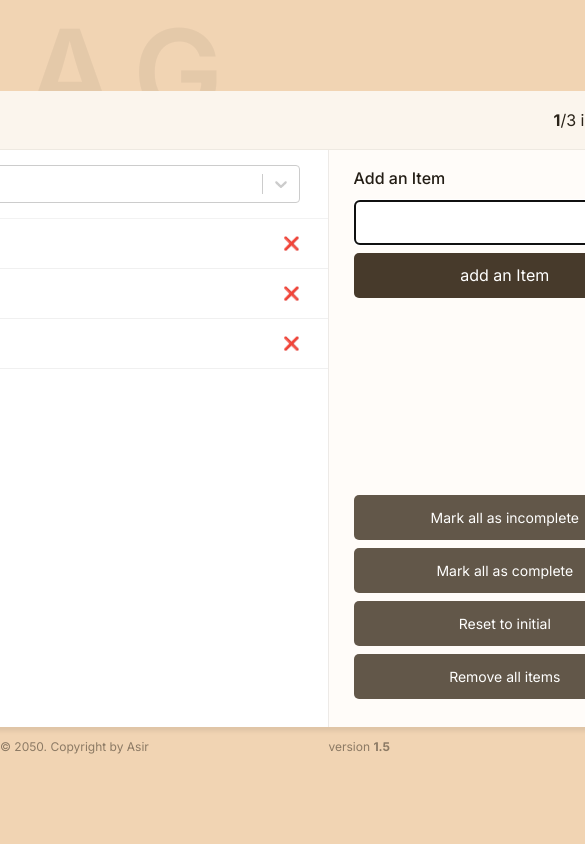
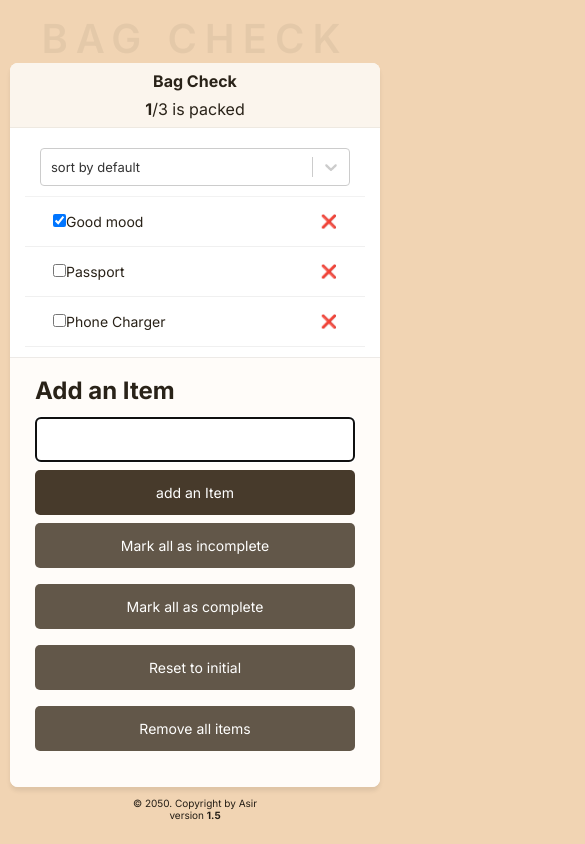
Before and after one commit to Ashab-Asir/bag-check, a React (Vite) app: page / in a window 390 px wide. Shown: the top 844 px of the page, 585 px wide, since content can reach past the window. Built offline with nearby package versions, Linux system fonts and the light colour scheme.

Commit message:
responsiveness code added

```diff
--- a/src/components/index.css
+++ b/src/components/index.css
@@ -27,7 +27,7 @@ small {
 body {
   font-family: "Inter", sans-serif;
   background-color: #f1d4b3;
-  overflow: hidden;
+  overflow-x: hidden;
   color: #292218;
 }
 
@@ -36,26 +36,26 @@ body {
   flex-direction: column;
   justify-content: center;
   align-items: center;
-  height: 100vh;
+  min-height: 100vh;
+  padding: 10px;
 }
 
 main {
-  width: 972px;
-  height: 636px;
+  width: 100%;
+  max-width: 972px;
+  height: auto;
   background-color: #fff;
   border-radius: 8px;
-  overflow: hidden;
   display: grid;
   grid-template-columns: 7fr 4fr;
-  grid-template-rows: 59px 1fr;
+  grid-template-rows: auto 1fr;
   box-shadow: 0 4px 4px rgba(0, 0, 0, 0.08);
-  /* box-shadow: rgba(255, 255, 255, 0.1) 0px 1px 1px 0px inset, rgba(50, 50, 93, 0.25) 0px 50px 100px -20px, rgba(0, 0, 0, 0.3) 0px 30px 60px -30px; */
-  /* box-shadow: rgba(0, 0, 0, 0.25) 0px 25px 50px -12px; */
+  overflow: hidden;
 }
 
+/* Header */
 header {
-  grid-column: 1 / 3;
-  grid-row: 1 / 2;
+  grid-column: 1 / -1;
   background-color: #fbf5ed;
   border-bottom: 1px solid rgba(0, 0, 0, 0.05);
   display: flex;
@@ -64,130 +64,45 @@ header {
   padding: 0 28px;
 }
 
+/* Counter */
 .counter {
   color: #231d15;
   font-size: 14px;
 }
 
+/* Item List */
 .item-list {
   grid-column: 1 / 2;
-  grid-row: 2 / 3;
   background-color: #fff;
-  overflow-y: scroll;
-  scrollbar-color: red orange;
+  overflow-y: auto;
+  padding: 10px;
   scrollbar-width: thin;
-  position: relative;
 }
 
 .item-list::-webkit-scrollbar {
   width: 0;
-  /* width: 8px; */
-}
-
-.item-list::-webkit-scrollbar-track {
-  background: #faf7f3;
-}
-
-.item-list::-webkit-scrollbar-thumb {
-  background-color: #f3f1ee;
 }
 
 .item {
   display: flex;
-  position: relative;
   height: 50px;
   font-size: 14px;
   border-bottom: 1px solid rgba(0, 0, 0, 0.06);
-}
-
-.item > input {
-  position: absolute;
-  left: 50%;
-  top: 50%;
-  transform: translate(-50%, -50%);
-  height: 100%;
-}
-
-.item > label {
-  cursor: pointer;
-  flex: 1;
-  height: 100%;
-  display: flex;
   align-items: center;
   padding: 0 28px;
-}
-
-label > span {
-  color: #34495e;
-  padding: 0.5rem 0.25rem;
-}
-
-label > input {
-  height: 15px;
-  width: 15px;
-  -webkit-appearance: none;
-  -moz-appearance: none;
-  -o-appearance: none;
-  appearance: none;
-  border: 1px solid #d3d3d3;
-  border-radius: 2px;
-  outline: 2px solid transparent;
-  transition-duration: 0.3s;
-  background-color: #fff;
-  cursor: pointer;
-  margin-right: 13px;
-  box-sizing: content-box;
-}
-
-label > input:hover {
-  border-color: #8f8474;
-}
-
-label > input:checked {
-  border-color: #6e6251;
-  background-color: #6e6251;
-}
-
-/* label > input:focus,
-label > input:active {
-  outline-color: #a1988a;
-} */
-
-label > label {
-  cursor: pointer;
 }
 
 .item > button {
   font-size: 13px;
   text-transform: uppercase;
-  position: absolute;
-  right: 28px;
-  top: 0;
+  margin-left: auto;
   color: #231d15;
-  height: 100%;
   transition: all 0.1s;
 }
 
-.item > button:hover,
-.item > button:focus {
-  transform: scale(1.2);
-}
-
-.empty-state {
-  position: absolute;
-  top: 40%;
-  left: 50%;
-  transform: translateX(-50%);
-  text-align: center;
-}
-
-h3 {
-  margin-bottom: 5px;
-}
-
+/* Sidebar */
 .sidebar {
   grid-column: 2 / 3;
-  grid-row: 2 / 3;
   background-color: #fffcf9;
   border-left: 1px solid rgba(0, 0, 0, 0.07);
   padding: 18px 25px 28px;
@@ -195,24 +110,30 @@ h3 {
   flex-direction: column;
 }
 
-h2 {
-  color: #231d15;
-  font-size: 16px;
-  font-weight: 500;
+/* Button Groups */
+.button-group {
+  margin-top: auto;
+  display: flex;
+  flex-direction: column;
+  gap: 8px;
 }
 
+/* Sorting */
+.sorting {
+  padding: 15px 28px;
+  border-bottom: 1px solid rgba(0, 0, 0, 0.05);
+  font-size: 13px;
+}
+
+/* Form Styling */
 form > input {
   height: 45px;
   width: 100%;
   border: 1px solid rgba(0, 0, 0, 0.12);
   border-radius: 5px;
-  margin: 12px 0 8px 0;
+  margin: 12px 0 8px;
   padding: 0 16px;
   font-size: 14px;
-}
-
-form > input::placeholder {
-  font-style: italic;
 }
 
 .btn {
@@ -228,6 +149,7 @@ form > input::placeholder {
   justify-content: center;
   align-items: center;
   transition: all 0.2s;
+  margin-bottom: 8px;
 }
 
 .btn:hover {
@@ -238,69 +160,80 @@ form > input::placeholder {
   opacity: 0.85;
   font-size: 14px;
 }
-
-.button-group {
-  margin-top: auto;
-  display: flex;
-  flex-direction: column;
-  gap: 8px;
-}
-
-.sorting {
-  padding: 15px 28px;
-  border-bottom: 1px solid rgba(0, 0, 0, 0.05);
-  font-size: 13px;
-}
-
+/* Background Heading */
 h1 {
   font-size: 120px;
   font-weight: 600;
   color: rgba(0, 0, 0, 0.05);
-  position: absolute;
-  top: 7.5%;
-  left: 50%;
-  transform: translateX(-50%);
+  text-align: center;
+  margin-left: auto;
+  margin-right: auto;
   z-index: -1;
   text-transform: uppercase;
   letter-spacing: 0.2em;
 }
 
-@media (max-height: 950px) {
+
+/* Footer */
+footer {
+  text-align: center;
+  padding: 10px;
+  font-size: 14px;
+  color: #231d15;
+}
+
+/* Responsive Design */
+@media (max-width: 768px) {
+  main {
+    grid-template-columns: 1fr;
+    grid-template-rows: auto auto;
+  }
+
+  .sidebar {
+    grid-column: 1 / -1;
+    border-left: none;
+    border-top: 1px solid rgba(0, 0, 0, 0.07);
+  }
+
+  header {
+    padding: 10px 20px;
+  }
+
+  .item-list {
+    padding: 10px 15px;
+  }
+
+  .sorting {
+    padding: 10px 15px;
+  }
+
   h1 {
+    font-size: 60px;
     top: 5%;
+  }
+
+  footer {
+    font-size: 12px;
   }
 }
 
-@media (max-height: 916px) {
-  h1 {
-    top: 3.5%;
-  }
+@media (max-width: 480px) {
+  header {
+    flex-direction: column;
+    padding: 8px;
+    gap: 8px;
   }
 
-@media (max-height: 883px) {
   h1 {
-    top: 2.5%;
-  }
+    font-size: 40px;
+    top: 3%;
   }
 
-@media (max-height: 850px) {
-  h1 {
-    top: 0%;
-  }
-}
-
-@media (max-height: 800px) {
-  h1 {
-    top: -3%;
-  }
+  .btn {
+    font-size: 14px;
   }
 
   footer {
-  width: min(972px, 100%);
-  display: flex;
-  justify-content: space-between;
-  align-items: center;
-  font-size: 12px;
-  opacity: 0.5;
-  margin-top: 12px;
+    font-size: 10px;
   }
+}
```
Lines whose indentation alone changed are shown as unchanged.
